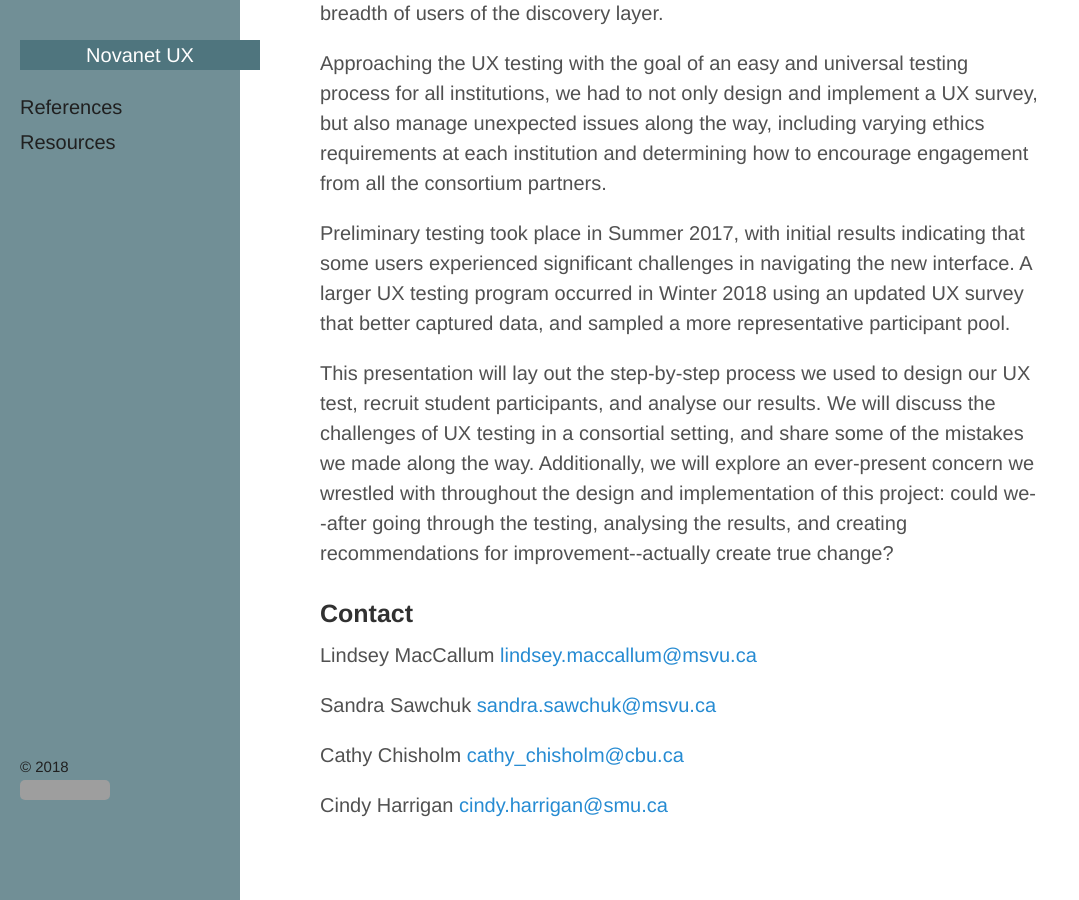
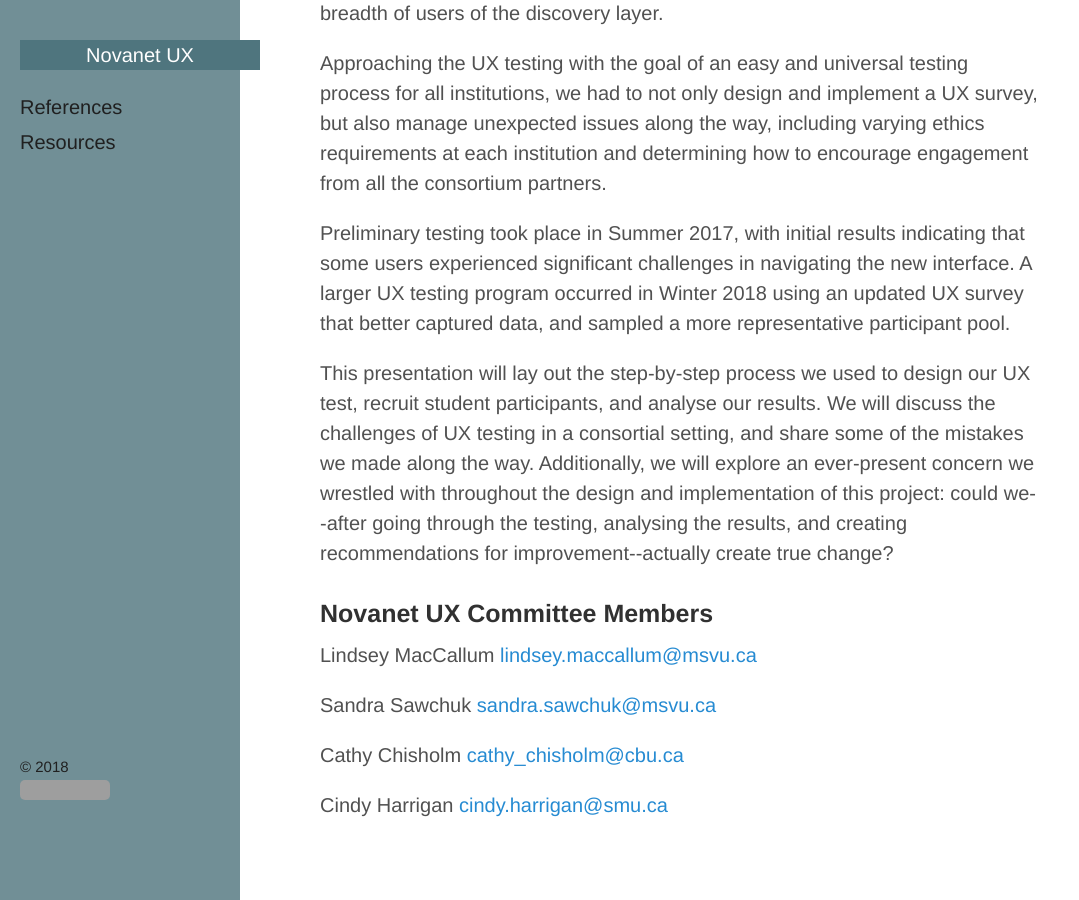
Before and after one commit to Novanet-UX/novanet-ux.github.io, a Jekyll site: the page built from index.html, in a window 1280 px wide and 900 px high, scrolled down 923 px. Shown: the whole window, without its empty margins (0-1079 px from the left). Built offline with Jekyll 4.4.1, drawn with Linux system fonts in a browser that asks for light colours; grey boxes are pictures that could not be loaded.

Commit message:
Update index.html

```diff
--- a/index.html
+++ b/index.html
@@ -22,7 +22,7 @@
 
 <p>This presentation will lay out the step-by-step process we used to design our UX test, recruit student participants, and analyse our results. We will discuss the challenges of UX testing in a consortial setting, and share some of the mistakes we made along the way. Additionally, we will explore an ever-present concern we wrestled with throughout the design and implementation of this project: could we--after going through the testing, analysing the results, and creating recommendations for improvement--actually create true change?</p>
 
-<h3>Contact</h3>
+<h3>Novanet UX Committee Members</h3>
 
 <p>Lindsey MacCallum <a href="mailto:lindsey.maccallum@msvu.ca">lindsey.maccallum@msvu.ca</a></p>
 
```
